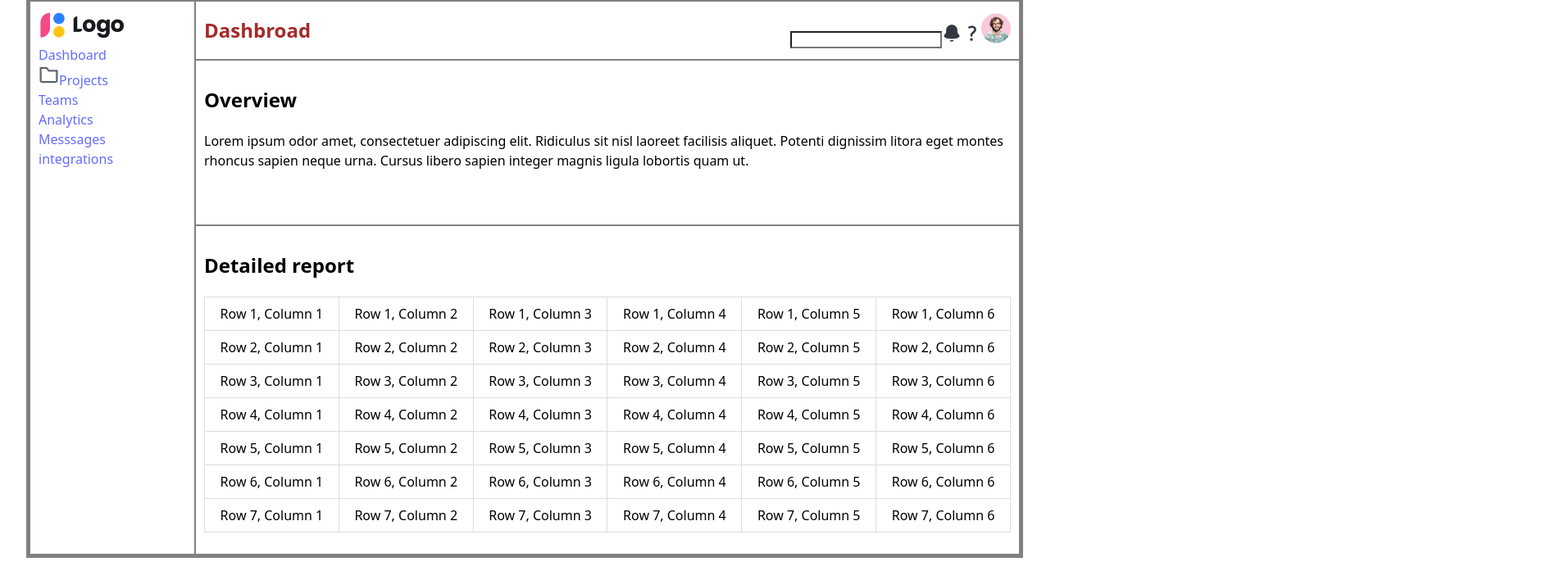
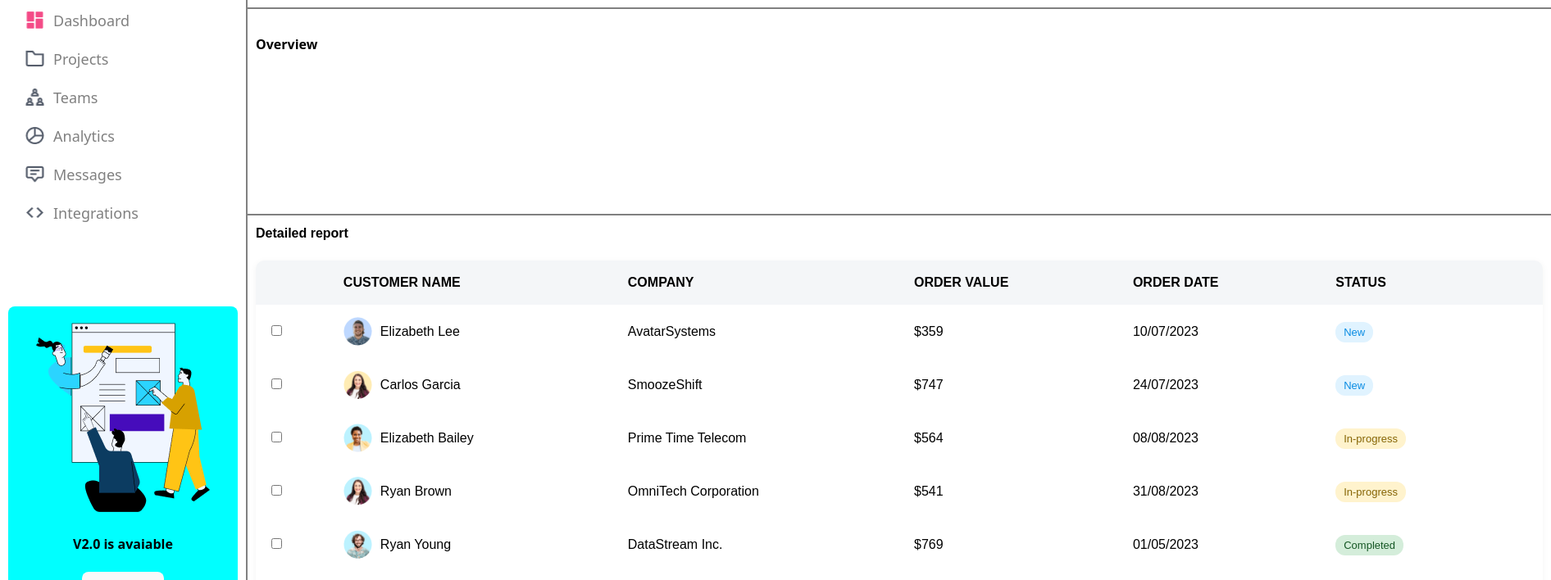
Before and after one commit to NguyenXuanThi/REACTJS, a React (Vite) app in the folder bai-tap-tuan7/: page / in a window 1280 px wide. Shown: the part 61-769 px from the top of the page at 82% size, 1892 px wide, since content can reach past the window. Built offline with nearby package versions, Linux system fonts and the light colour scheme.

Commit message:
3. Datatable + 4. Connect API json for Datatable.

```diff
--- a/bai-tap-tuan7/src/App.css
+++ b/bai-tap-tuan7/src/App.css
@@ -1,42 +1,6 @@
-#root {
-  max-width: fit-content;
+/* #root {
+  max-width: max-content;
   padding: 2rem;
-}
-
-/* .logo {
-  height: 6em;
-  padding: 1.5em;
-  will-change: filter;
-  transition: filter 300ms;
-}
-.logo:hover {
-  filter: drop-shadow(0 0 2em #646cffaa);
-}
-.logo.react:hover {
-  filter: drop-shadow(0 0 2em #61dafbaa);
-}
-
-@keyframes logo-spin {
-  from {
-    transform: rotate(0deg);
-  }
-  to {
-    transform: rotate(360deg);
-  }
-}
-
-@media (prefers-reduced-motion: no-preference) {
-  a:nth-of-type(2) .logo {
-    animation: logo-spin infinite 20s linear;
-  }
-}
-
-.card {
-  padding: 2em;
-}
-
-.read-the-docs {
-  color: #888;
 } */
 
 .container {
@@ -45,11 +9,11 @@
     "menu header"
     "menu content"
     "menu footer";
-  grid-template-columns: 200px 3fr;
-  grid-template-rows: 70px 200px 400px; /* Đặt chiều cao cho 3 hàng */
+  grid-template-columns: 300px 1590px;
+  grid-template-rows: 70px 250px 600px; /* Đặt chiều cao cho 3 hàng */
   gap: 2px;
   background-color: gray;
-  padding: 5px;
+  /* padding: 5px; */
 }
 .container > div {
   background-color: white;
@@ -57,10 +21,15 @@
 }
 .container > div.header {
   grid-area: header;
-  display: flex; /* Sử dụng Flexbox để xếp các phần tử ngang */
-  justify-content: space-between; /* Tùy chọn: Giữa các phần tử sẽ có khoảng cách */
+  display: flex;
+  justify-content: space-between;
   align-items: center;
   color: brown;
+}
+
+.search{
+  display: flex;
+  gap: 20px;
 }
 .input{
   background-color: white;
@@ -71,23 +40,38 @@
 .container > div.content {
   color: black;
   grid-area: content;
+  margin-top: 0px;
 }
 .container > div.footer {
   color: black;
   grid-area: footer;
 }
 
-table {
-  width: 100%;
-  border-collapse: collapse; /* Để các đường biên của các ô không bị tách rời */
+.logo2{
+  margin-top: 20px;
+}
+.nav-item {
+  margin-bottom: 20px;
+  margin-left: 20px;
+  display: flex;
+  gap: 10px;
+}
+.linknav{
+  color: gray;
+  font-size: 18px;
+  text-decoration: none;
+}
+.GroupCha{
+  background-color: aqua;
+  margin-top: 100px;
+  border-radius: 8px;
+  color: black;
+  text-align: center;
+}
+.GroupCha img{
+  margin-top: 20px;
 }
 
-th, td {
-  padding: 8px;
-  text-align: center;
-  border: 1px solid #ddd;
+.GroupCha button{
+  margin-bottom: 20px;
 }
-
-th {
-  background-color: #f2f2f2;
-}
--- a/bai-tap-tuan7/src/App.jsx
+++ b/bai-tap-tuan7/src/App.jsx
@@ -1,9 +1,8 @@
 import { useState } from 'react'
-import reactLogo from './assets/react.svg'
-import viteLogo from '/vite.svg'
 import './App.css'
 import image from '/src/img/Image 1858.png';
 import folder from '/src/img/Folder.png';
+import Datatable from './components/Datatable';
 function App() {
   const [count, setCount] = useState(0)
 
@@ -11,7 +10,7 @@ function App() {
     <body>
 <div class="container">
   <div class="header">
-    <h2>Dashbroad</h2>
+    <h3>Dashbroad</h3>
     <div class = "search">
       <input className='input' type="text" />
       <img src="/src/img/Bell 1.png" alt="" />
@@ -19,89 +18,55 @@ function App() {
       <img src="/src/img/Avatar 313.png" alt="" />
     </div>
   </div>
-  <div class="menu">
-    <img src={image} alt="" />
-    <br/>
 
-    <a href="#">Dashboard</a>
-    <br/>
-    <img src={folder} alt="" width= "25" height="25"/>
-    <a href="#">Projects</a>
-    <br/>
-    <a href="#">Teams</a>
-    <br/>
-    <a href="#">Analytics</a>
-    <br/>
-    <a href="#">Messsages</a>
-    <br/>
-    <a href="#">integrations</a>
+  <div className="menu">
+  <img src={image} alt="Logo" />
+
+  <div className="nav-item logo2">
+    <img src="/src/img/Squares four 1.png" width="25" height="25" alt="Dashboard" />
+    <a href="#" className="linknav">Dashboard</a>
   </div>
 
+  <div className="nav-item">
+    <img src={folder} width="25" height="25" alt="Projects" />
+    <a href="#" className="linknav">Projects</a>
+  </div>
+
+  <div className="nav-item">
+    <img src="/src/img/Groups.png" width="25" height="25" alt="Teams" />
+    <a href="#" className="linknav">Teams</a>
+  </div>
+
+  <div className="nav-item">
+    <img src="/src/img/Pie chart.png" width="25" height="25" alt="Analytics" />
+    <a href="#" className="linknav">Analytics</a>
+  </div>
+
+  <div className="nav-item">
+    <img src="/src/img/Chat.png" width="25" height="25" alt="Messages" />
+    <a href="#" className="linknav">Messages</a>
+  </div>
+
+  <div className="nav-item">
+    <img src="/src/img/Code.png" width="25" height="25" alt="Integrations" />
+    <a href="#" className="linknav">Integrations</a>
+  </div>
+
+  <div className='GroupCha'>
+    <img src="/src/img/Group.png" alt="" />
+    <h4>V2.0 is avaiable</h4>
+    <button>Try now</button>
+  </div>
+</div>
+
+
   <div class="content">
-  <h2>Overview</h2>
-  <p>Lorem ipsum odor amet, consectetuer adipiscing elit. Ridiculus sit nisl laoreet facilisis aliquet. Potenti dignissim litora eget montes rhoncus sapien neque urna. Cursus libero sapien integer magnis ligula lobortis quam ut.</p>
+    <h4>Overview</h4>
+
   </div>
+
   <div class='footer'>
-  <h2>Detailed report</h2>
-  <table>
-  <tr>
-    <td>Row 1, Column 1</td>
-    <td>Row 1, Column 2</td>
-    <td>Row 1, Column 3</td>
-    <td>Row 1, Column 4</td>
-    <td>Row 1, Column 5</td>
-    <td>Row 1, Column 6</td>
-  </tr>
-  <tr>
-    <td>Row 2, Column 1</td>
-    <td>Row 2, Column 2</td>
-    <td>Row 2, Column 3</td>
-    <td>Row 2, Column 4</td>
-    <td>Row 2, Column 5</td>
-    <td>Row 2, Column 6</td>
-  </tr>
-  <tr>
-    <td>Row 3, Column 1</td>
-    <td>Row 3, Column 2</td>
-    <td>Row 3, Column 3</td>
-    <td>Row 3, Column 4</td>
-    <td>Row 3, Column 5</td>
-    <td>Row 3, Column 6</td>
-  </tr>
-  <tr>
-    <td>Row 4, Column 1</td>
-    <td>Row 4, Column 2</td>
-    <td>Row 4, Column 3</td>
-    <td>Row 4, Column 4</td>
-    <td>Row 4, Column 5</td>
-    <td>Row 4, Column 6</td>
-  </tr>
-  <tr>
-    <td>Row 5, Column 1</td>
-    <td>Row 5, Column 2</td>
-    <td>Row 5, Column 3</td>
-    <td>Row 5, Column 4</td>
-    <td>Row 5, Column 5</td>
-    <td>Row 5, Column 6</td>
-  </tr>
-  <tr>
-    <td>Row 6, Column 1</td>
-    <td>Row 6, Column 2</td>
-    <td>Row 6, Column 3</td>
-    <td>Row 6, Column 4</td>
-    <td>Row 6, Column 5</td>
-    <td>Row 6, Column 6</td>
-  </tr>
-  <tr>
-    <td>Row 7, Column 1</td>
-    <td>Row 7, Column 2</td>
-    <td>Row 7, Column 3</td>
-    <td>Row 7, Column 4</td>
-    <td>Row 7, Column 5</td>
-    <td>Row 7, Column 6</td>
-  </tr>
-</table>
-
+    <Datatable />
   </div>
 </div>
 
--- /dev/null
+++ b/bai-tap-tuan7/src/Datatable.css
@@ -0,0 +1,60 @@
+.datatable {
+    font-family: Arial, sans-serif;
+    margin-top: 0%;
+  }
+
+  table {
+    width: 100%;
+    border-collapse: collapse;
+    background: white;
+    border-radius: 10px;
+    overflow: hidden;
+    box-shadow: 0 2px 8px rgba(0,0,0,0.05);
+  }
+
+  thead {
+    background-color: #f4f6f8;
+  }
+
+  th, td {
+    padding: 15px;
+    text-align: left;
+  }
+
+  .customer-info {
+    display: flex;
+    align-items: center;
+    gap: 10px;
+  }
+
+  .customer-info img {
+    width: 35px;
+    height: 35px;
+    border-radius: 50%;
+  }
+
+  .status {
+    padding: 5px 10px;
+    border-radius: 12px;
+    font-size: 13px;
+    font-weight: 500;
+  }
+
+  .status.new {
+    background-color: #e0f3ff;
+    color: #0a8ce3;
+  }
+
+  .status.in-progress {
+    background-color: #fff3cd;
+    color: #856404;
+  }
+
+  .status.completed {
+    background-color: #d4edda;
+    color: #155724;
+  }
+
+  .title{
+    margin-top: 0%;
+  }
--- /dev/null
+++ b/bai-tap-tuan7/src/components/Datatable.jsx
@@ -0,0 +1,45 @@
+// components/Datatable.jsx
+import React from "react";
+import "../Datatable.css";
+import data from '../data/Datatable.json';
+
+const Datatable = () => {
+  return (
+    <div className="datatable">
+      <h4 className="title">Detailed report</h4>
+      <table>
+        <thead>
+          <tr>
+            <th></th>
+            <th>CUSTOMER NAME</th>
+            <th>COMPANY</th>
+            <th>ORDER VALUE</th>
+            <th>ORDER DATE</th>
+            <th>STATUS</th>
+            <th></th>
+          </tr>
+        </thead>
+        <tbody>
+          {data.map((d) => (
+            <tr key={d.id}>
+              <td><input type="checkbox" /></td>
+              <td>
+                <div className="customer-info">
+                  <img src={d.img} alt={d.name} />
+                  <span>{d.name}</span>
+                </div>
+              </td>
+              <td>{d.company}</td>
+              <td>{d.value}</td>
+              <td>{d.date}</td>
+              <td><span className={`status ${d.status.toLowerCase()}`}>{d.status}</span></td>
+              <td><i className="fa fa-pencil"></i></td>
+            </tr>
+          ))}
+        </tbody>
+      </table>
+    </div>
+  );
+};
+
+export default Datatable;
--- /dev/null
+++ b/bai-tap-tuan7/src/data/Datatable.json
@@ -0,0 +1,56 @@
+ [
+      {
+        "id": 1,
+        "name": "Elizabeth Lee",
+        "company": "AvatarSystems",
+        "value": "$359",
+        "date": "10/07/2023",
+        "status": "New",
+        "img": "/src/img/Avatar (1).png"
+      },
+      {
+        "id": 2,
+        "name": "Carlos Garcia",
+        "company": "SmoozeShift",
+        "value": "$747",
+        "date": "24/07/2023",
+        "status": "New",
+        "img": "/src/img/Avatar (2).png"
+      },
+      {
+        "id": 3,
+        "name": "Elizabeth Bailey",
+        "company": "Prime Time Telecom",
+        "value": "$564",
+        "date": "08/08/2023",
+        "status": "In-progress",
+        "img": "/src/img/Avatar (3).png"
+      },
+      {
+        "id": 4,
+        "name": "Ryan Brown",
+        "company": "OmniTech Corporation",
+        "value": "$541",
+        "date": "31/08/2023",
+        "status": "In-progress",
+        "img": "/src/img/Avatar (4).png"
+      },
+      {
+        "id": 5,
+        "name": "Ryan Young",
+        "company": "DataStream Inc.",
+        "value": "$769",
+        "date": "01/05/2023",
+        "status": "Completed",
+        "img": "/src/img/Avatar (5).png"
+      },
+      {
+        "id": 6,
+        "name": "Hailey Adams",
+        "company": "FlowRush",
+        "value": "$922",
+        "date": "10/06/2023",
+        "status": "Completed",
+        "img": "/src/img/Avatar.png"
+      }
+]
```
Also changed, not shown: bai-tap-tuan7/src/components/Overview.jsx (added), bai-tap-tuan7/src/minhChung/Screenshot 2025-04-16 150552.png (added). Lines whose indentation alone changed are shown as unchanged.
